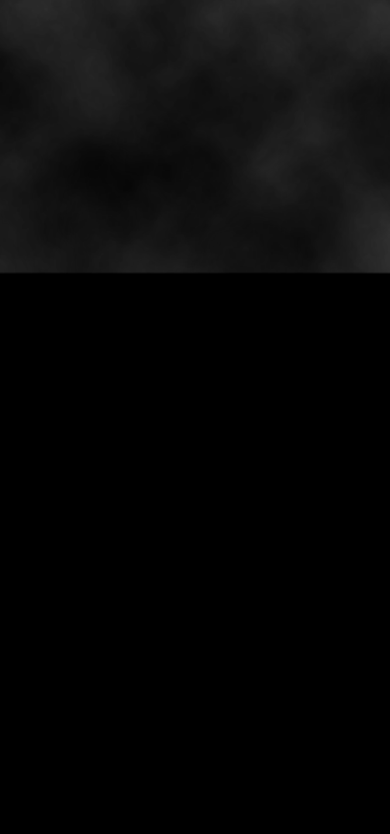
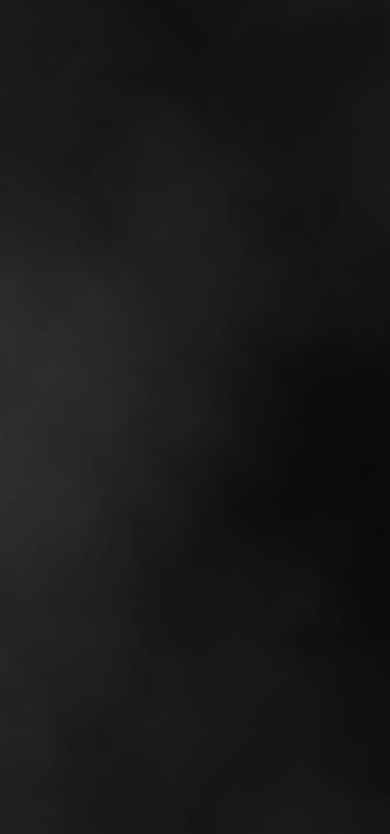
Before and after one commit to paigethompson150/CurseOfStrahd, a plain HTML site: page home.html in a window 390 px wide. Shown: the part 500-1334 px from the top of the page. Before the commit the page ends 844 px from the top, so only its background shows below. Drawn offline with Linux system fonts and the light colour scheme.

Commit message:
fixed background image on characters

```diff
--- a/style.css
+++ b/style.css
@@ -270,10 +270,14 @@ html, body{
     width: 500px;
   }
   html {
-    height: 100%;
+    height: 2500px;
   }
   .fog-container{
-    height: 100vh;
+    height: 2500px;
+  }
+  .fog-img {
+    background-size: cover;
+    height: 100%;
   }
 
 }
```
Also changed, not shown: 3 other files.
